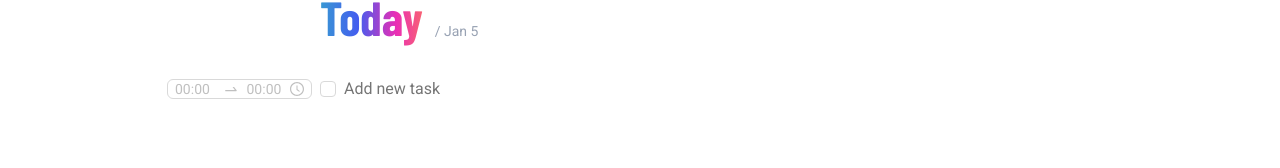
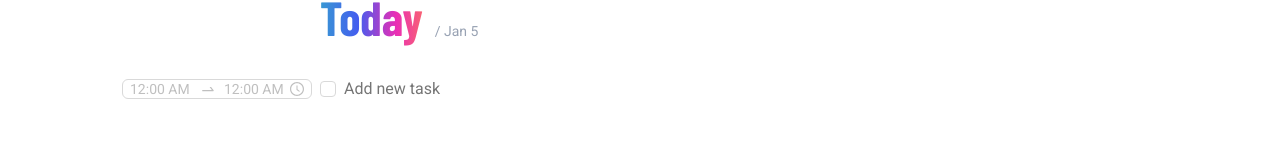
Before and after one commit to maskmanlucifer/intent, a React (Create React App) app: page / in a window 1280 px wide. Both pictures are taken after a click on the button "Add new task". Shown: the part 192-360 px from the top of the page. Built offline with nearby package versions, Linux system fonts and the light colour scheme; a web font is replaced by a local one.

Commit message:
fix: add AM PM notation for day format

```diff
--- a/src/App.js
+++ b/src/App.js
@@ -13,16 +13,24 @@ function App() {
   const [activePage, setActivePage] = useState(PAGES.TODO);
 
   useEffect(() => {
-    chrome.storage.local.get(["breakActive"]).then((result) => {
-      if (result && result.breakActive) {
-        setActivePage(PAGES.BREAK);
-      }
-    });
+    if (chrome.storage) {
+      chrome.storage.local.get(["breakActive"]).then((result) => {
+        if (result && result.breakActive) {
+          setActivePage(PAGES.BREAK);
+        }
+      });
+    }
   }, []);
 
   useEffect(() => {
+    if (!chrome.storage) {
+      return;
+    }
     const handleStorageChange = (changes) => {
-      if (changes.breakActive && changes.breakActive.newValue !== changes.breakActive.oldValue) {
+      if (
+        changes.breakActive &&
+        changes.breakActive.newValue !== changes.breakActive.oldValue
+      ) {
         setActivePage(changes.breakActive.newValue ? PAGES.BREAK : PAGES.TODO);
       }
     };
@@ -53,7 +61,7 @@ function App() {
       theme={{
         token: {
           controlHeight: 32, // Sets the global button height
-          fontFamily: "Roboto"
+          fontFamily: "Roboto",
         },
       }}
     >
--- a/src/components/time-range-picker/index.jsx
+++ b/src/components/time-range-picker/index.jsx
@@ -21,12 +21,13 @@ const TimeRangePicker = ({ startTime, endTime, onRangeChange }) => {
   return (
     <div className="date-picker">
       <RangePicker
-        format="HH:mm"
+        format="hh:mm A"
         onChange={onChange}
         value={range}
         size="small"
         picker="time"
-        placeholder={["00:00", "00:00"]}
+        placeholder={["12:00 AM", "12:00 AM"]}
+        height={'60px'}
       />
     </div>
   );
--- a/src/components/time-range-picker/index.scss
+++ b/src/components/time-range-picker/index.scss
@@ -2,7 +2,7 @@
     position: absolute;
     right: 100%;
     margin-right: 8px;
-    width: 145px;
+    width: 190px;
 }
 
 .ant-picker.ant-picker-small {
```
